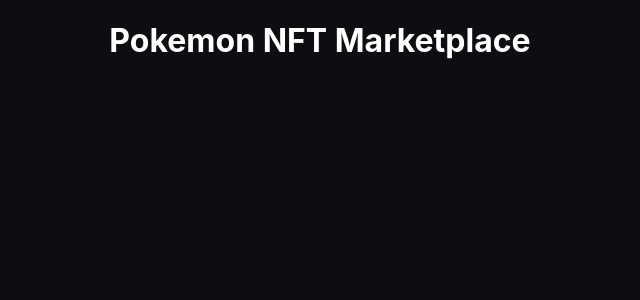
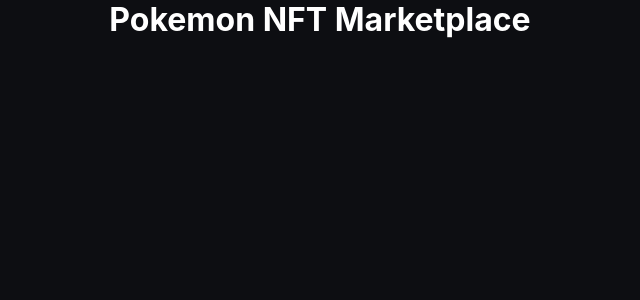
Before and after one commit to eren1106/Pokemon-NFT-Marketplace, a React (Create React App) app: page / in a window 1280 px wide. Shown: the top 300 px of the page, without its empty margins (320-960 px from the left). Built offline with nearby package versions, Linux system fonts and the light colour scheme.

Commit message:
Add global.scss

```diff
--- a/package.json
+++ b/package.json
@@ -13,6 +13,7 @@
     "react": "^18.2.0",
     "react-dom": "^18.2.0",
     "react-scripts": "5.0.1",
+    "sass": "^1.58.0",
     "typescript": "^4.4.2",
     "web-vitals": "^2.1.0"
   },
--- /dev/null
+++ b/src/global.scss
@@ -0,0 +1,44 @@
+:root {
+    --background-dark: #0D0E12;
+    --button-grey-outline: #363B46;
+    --grey-text: #858893;
+    --grey-card: #1C1F25;
+    --red-button: #AA003D;
+    --sidebar-dark: #13161B;
+}
+
+* {
+    padding: 0;
+    margin: 0;
+    box-sizing: border-box;
+}
+
+html,
+body {
+    height: 100%;
+}
+
+body {
+    margin: 0;
+    font-family: -apple-system, BlinkMacSystemFont, 'Segoe UI', 'Roboto', 'Oxygen',
+        'Ubuntu', 'Cantarell', 'Fira Sans', 'Droid Sans', 'Helvetica Neue',
+        sans-serif;
+    -webkit-font-smoothing: antialiased;
+    -moz-osx-font-smoothing: grayscale;
+    background-color: var(--background-dark);
+}
+
+code {
+    font-family: source-code-pro, Menlo, Monaco, Consolas, 'Courier New',
+        monospace;
+}
+
+h1,
+h2,
+h3,
+h4,
+h5,
+h6,
+p {
+    color: white;
+}
--- a/src/index.css
+++ /dev/null
@@ -1,18 +0,0 @@
-body {
-  margin: 0;
-  font-family: -apple-system, BlinkMacSystemFont, 'Segoe UI', 'Roboto', 'Oxygen',
-    'Ubuntu', 'Cantarell', 'Fira Sans', 'Droid Sans', 'Helvetica Neue',
-    sans-serif;
-  -webkit-font-smoothing: antialiased;
-  -moz-osx-font-smoothing: grayscale;
-  background-color: #0D0E12;
-}
-
-code {
-  font-family: source-code-pro, Menlo, Monaco, Consolas, 'Courier New',
-    monospace;
-}
-
-h1, h2, h3, h4, h5, h6, p {
-  color: white;
-}
--- a/src/index.tsx
+++ b/src/index.tsx
@@ -1,8 +1,8 @@
 import React from 'react';
 import ReactDOM from 'react-dom/client';
-import './index.css';
 import App from './App';
 import reportWebVitals from './reportWebVitals';
+import './global.scss';
 
 const root = ReactDOM.createRoot(
   document.getElementById('root') as HTMLElement
```
Also changed, not shown: 1 other file (tests, documents, lock files or other folders).
